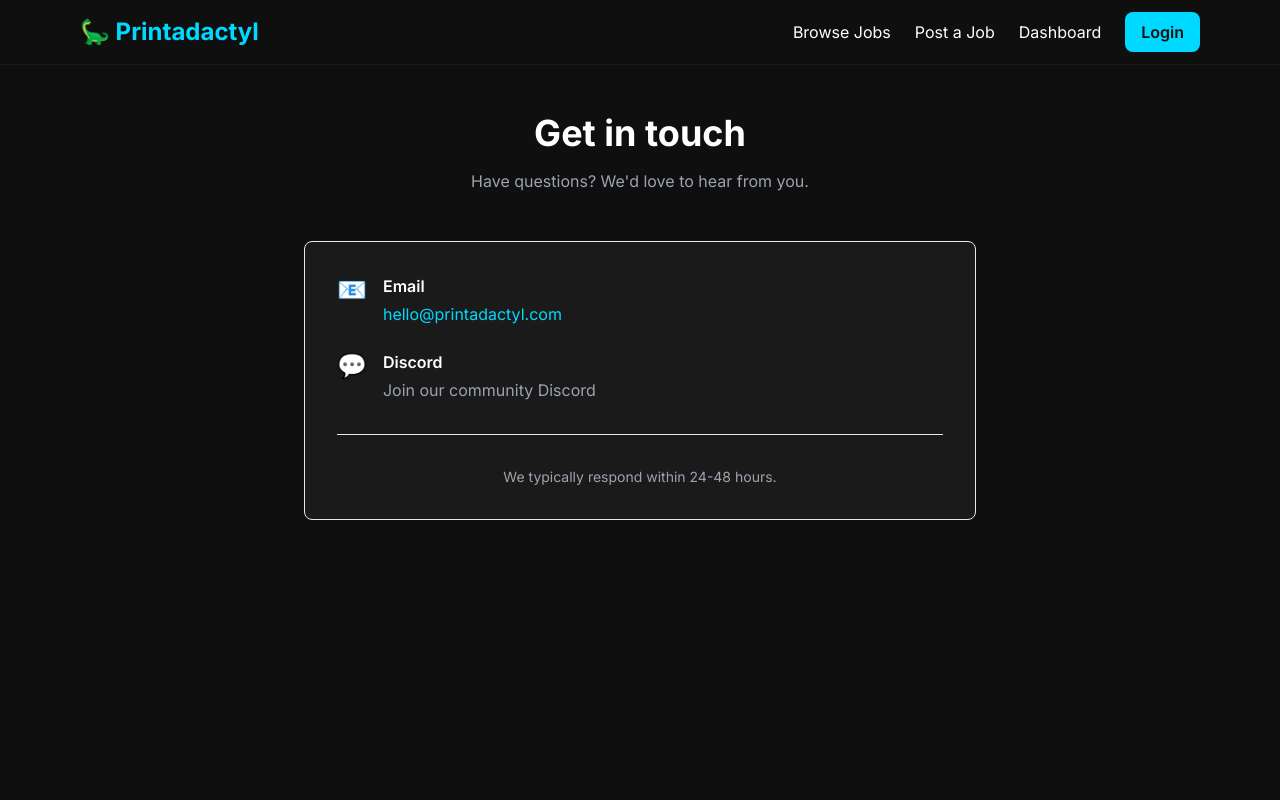
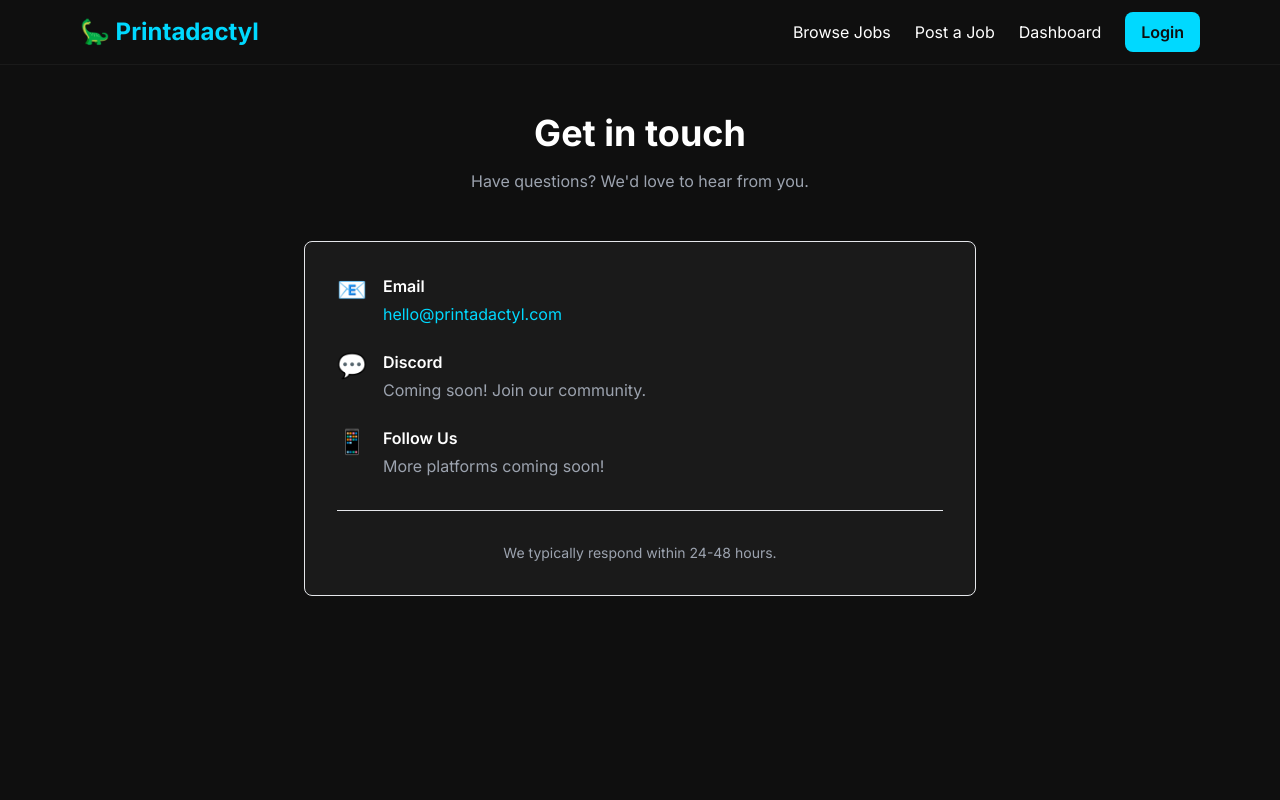
Before and after one commit to CuriousCornucopious/printadactyl, a Next.js app: page /contact in a window 1280 px wide. Shown: the top 800 px of the page. Built offline with nearby package versions, Linux system fonts and the light colour scheme; no server answers.

Commit message:
Add coming soon notes to contact page

```diff
--- a/app/contact/page.tsx
+++ b/app/contact/page.tsx
@@ -34,7 +34,15 @@ export default function ContactPage() {
               <div className="text-2xl">💬</div>
               <div>
                 <h3 className="font-semibold mb-1">Discord</h3>
-                <p className="text-gray-400">Join our community Discord</p>
+                <p className="text-gray-400">Coming soon! Join our community.</p>
+              </div>
+            </div>
+
+            <div className="flex items-start gap-4">
+              <div className="text-2xl">📱</div>
+              <div>
+                <h3 className="font-semibold mb-1">Follow Us</h3>
+                <p className="text-gray-400">More platforms coming soon!</p>
               </div>
             </div>
           </div>
```
